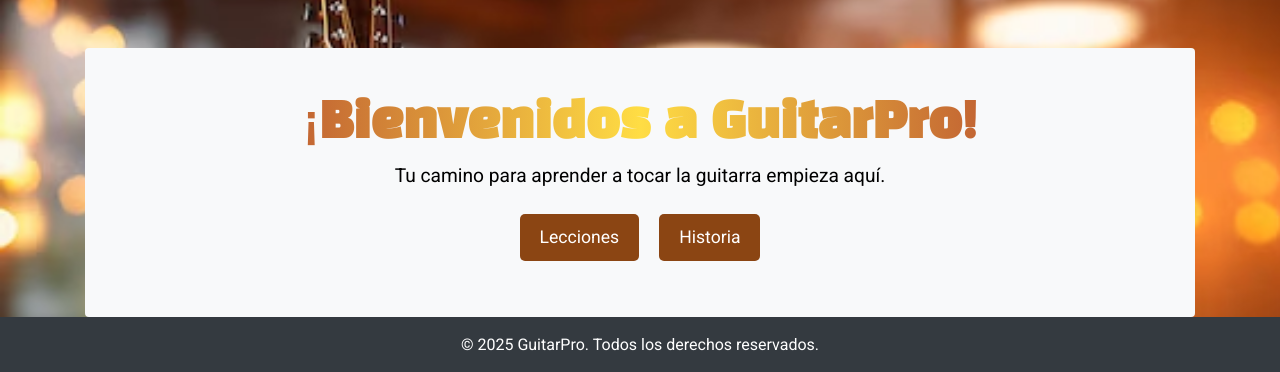
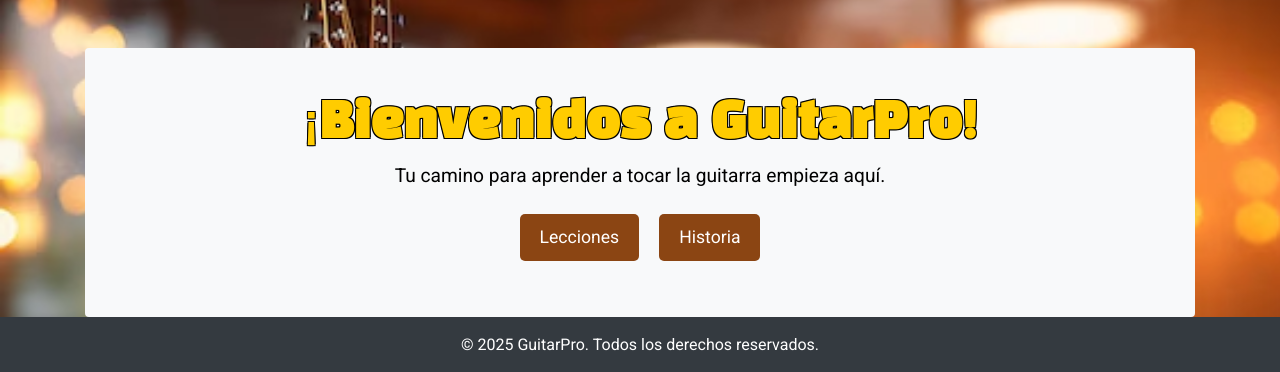
Before and after one commit to Roberto1227/GuitarPro, a PHP site: page / in a window 1280 px wide. Shown: the part 76-448 px from the top of the page. Run offline with PHP 8.4, Linux system fonts and the light colour scheme; some libraries are stand-ins or nearby versions.

Commit message:
cambio de estilo

```diff
--- a/estilos.css
+++ b/estilos.css
@@ -20,14 +20,10 @@ header .navbar-brand img {
 
 .title {
     font-family: 'Black Han Sans', sans-serif;
-    color: #A52A2A; /* Color café rojizo similar al texto ROCK */
     font-size: 3em;
     font-weight: bold;
-    text-shadow: 2px 2px 4px rgba(0, 0, 0, 0.5); /* Sombra para hacer el texto más llamativo */
-    background: linear-gradient(90deg, #A52A2A, #FFDD44, #A52A2A); /* Gradiente de color para franjas */
-    -webkit-background-clip: text;
-    color: transparent;
-    text-shadow: none;
+    color: #ffcc00; /* Color de la letra (amarillo similar) */
+    text-shadow: -1px -1px 0 #000, 1px -1px 0 #000, -1px 1px 0 #000, 1px 1px 0 #000; /* Sombra negra para imitar el borde */
 }
 
 .intro p {
```
Also changed, not shown: index.html (line endings or trailing spaces).
